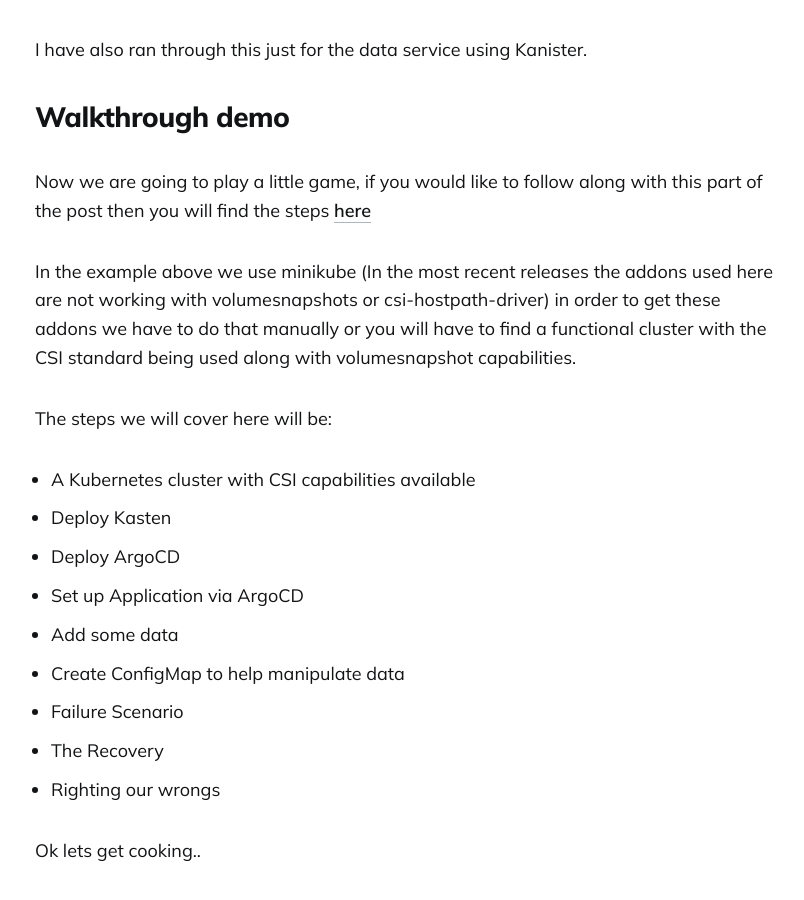
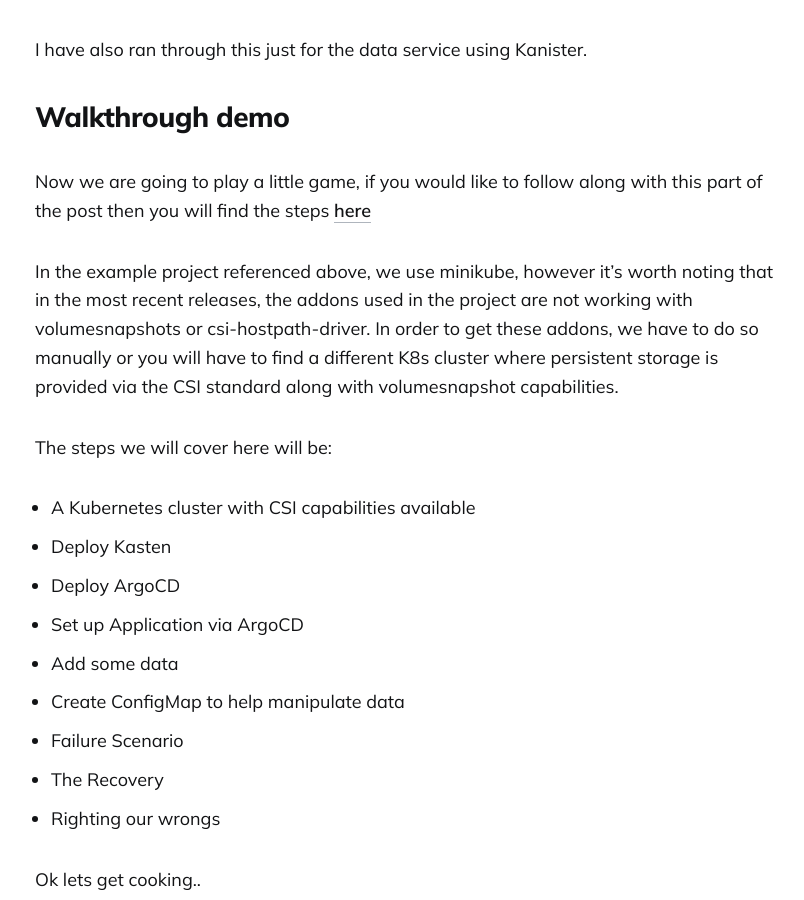
Before and after one commit to newellbrandon/kastendevhub.github.io, a Jekyll site: the page built from _posts/2024-04-25-integrating-backups-into-gitops.md, in a window 1280 px wide and 900 px high, scrolled down 5562 px. Shown: the whole window, without its empty margins (235-1039 px from the left). Built offline with Jekyll 4.4.1, drawn with Linux system fonts in a browser that asks for light colours.

Commit message:
Update _posts/2024-04-25-integrating-backups-into-gitops.md
Co-authored-by: slotdawg <mattslotten@gmail.com>

```diff
--- a/_posts/2024-04-25-integrating-backups-into-gitops.md
+++ b/_posts/2024-04-25-integrating-backups-into-gitops.md
@@ -73,7 +73,7 @@ I have also ran through this just for the data service using Kanister.
 
 Now we are going to play a little game, if you would like to follow along with this part of the post then you will find the steps [here](https://github.com/michaelcade/argocd-kasten)
 
-In the example above we use minikube (In the most recent releases the addons used here are not working with volumesnapshots or csi-hostpath-driver) in order to get these addons we have to do that manually or you will have to find a functional cluster with the CSI standard being used along with volumesnapshot capabilities.
+In the example project referenced above, we use minikube, however it's worth noting that in the most recent releases, the addons used in the project are not working with volumesnapshots or csi-hostpath-driver. In order to get these addons, we have to do so manually or you will have to find a different K8s cluster where persistent storage is provided via the CSI standard along with volumesnapshot capabilities.
 
 The steps we will cover here will be:
 
```
